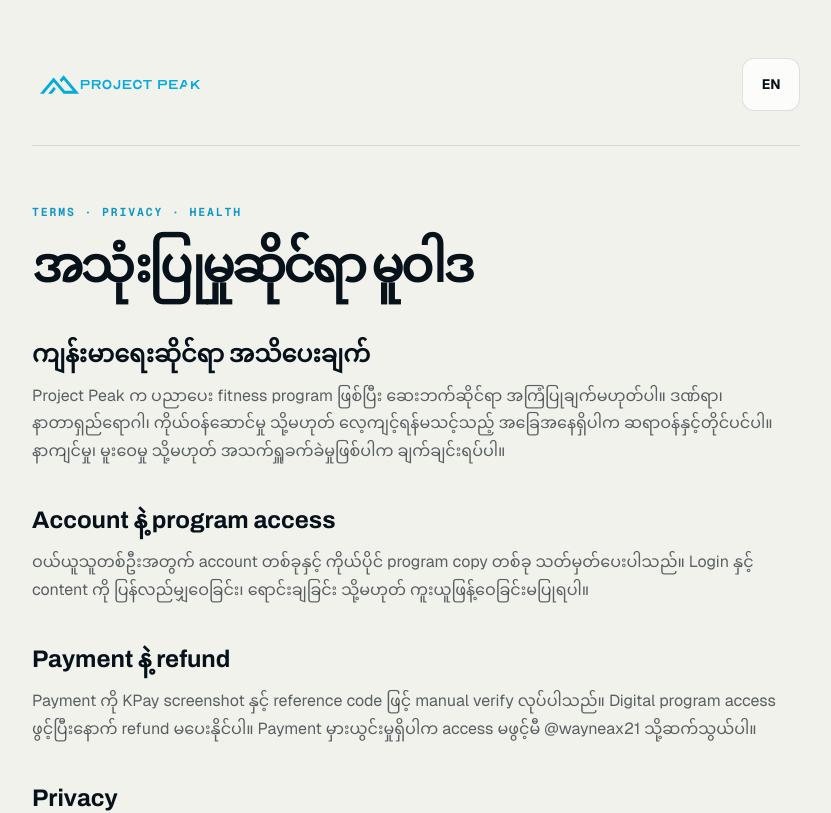
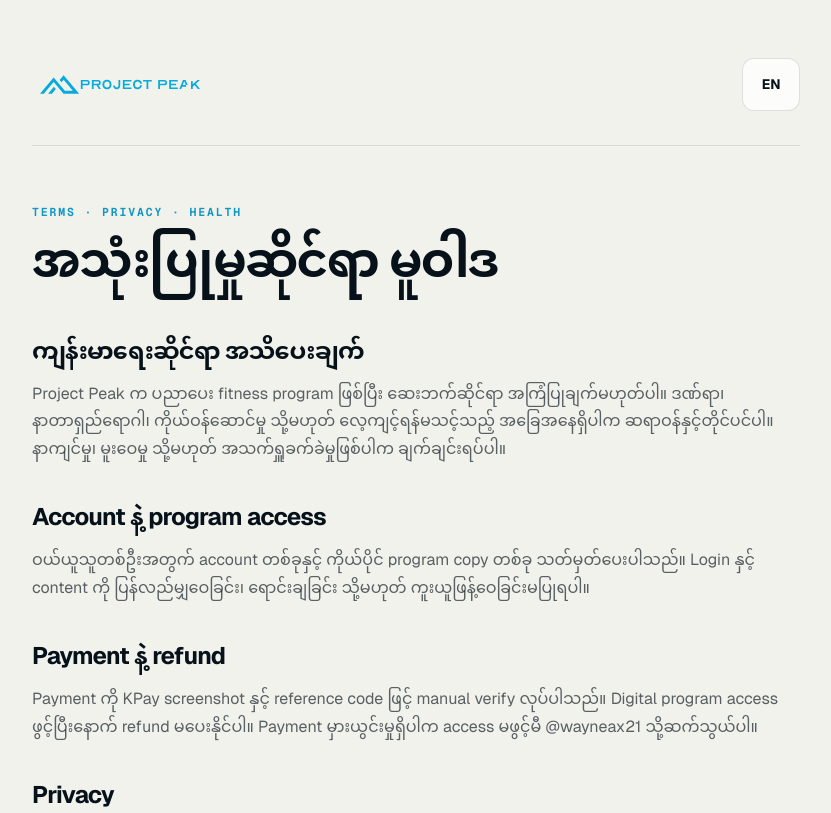
Before and after one commit to devbasestudio/project-peak, a Next.js app: page /mm/legal in a window 1280 px wide. Shown: the top 813 px of the page, without its empty margins (224-1055 px from the left). Built offline with nearby package versions, Linux system fonts and the light colour scheme; no server answers.

Commit message:
Fix Myanmar typography across production UI

```diff
--- a/src/app/globals.css
+++ b/src/app/globals.css
@@ -51,7 +51,19 @@ h1, h2, h3, h4, .font-display {
   font-family: var(--font-archivo), var(--font-geist), system-ui, sans-serif;
 }
 
-[lang="my"], .myanmar { line-height: 1.72; }
+[lang="my"], .myanmar {
+  font-family: "Myanmar Text", "Noto Sans Myanmar", "Padauk", var(--font-geist), system-ui, sans-serif;
+  line-height: 1.72;
+}
+
+[lang="my"] h1,
+[lang="my"] h2,
+[lang="my"] h3,
+[lang="my"] h4,
+[lang="my"] .font-display {
+  font-family: "Myanmar Text", "Noto Sans Myanmar", "Padauk", var(--font-geist), system-ui, sans-serif;
+  letter-spacing: -0.035em;
+}
 button, input, textarea, select { font: inherit; }
 button, a { -webkit-tap-highlight-color: transparent; }
 a { color: inherit; text-decoration: none; }
--- a/src/components/app-shell/app-shell.tsx
+++ b/src/components/app-shell/app-shell.tsx
@@ -21,7 +21,7 @@ export function AppShell({ children, locale, isAdmin, name }: { children: React.
   ];
 
   return (
-    <div className="min-h-screen bg-[#edf4f6] text-charcoal lg:grid lg:grid-cols-[236px_1fr]">
+    <div lang={locale === "mm" ? "my" : "en"} className="min-h-screen bg-[#edf4f6] text-charcoal lg:grid lg:grid-cols-[236px_1fr]">
       <aside className="fixed inset-y-0 left-0 z-40 hidden w-[236px] flex-col border-r border-white/8 bg-charcoal p-5 text-white lg:flex">
         <Link href={`/${locale}/app`} className="flex items-center gap-3 border-b border-white/8 pb-6">
           <Image src="/brand/icon-gradient.svg" alt="" width={36} height={36} />
--- a/src/components/auth/auth-card.tsx
+++ b/src/components/auth/auth-card.tsx
@@ -73,7 +73,7 @@ export function AuthCard({ locale, nextPath }: { locale: Locale; nextPath: strin
   }
 
   return (
-    <main className="grid min-h-screen bg-paper lg:grid-cols-[1fr_.86fr]">
+    <main lang={mm ? "my" : "en"} className="grid min-h-screen bg-paper lg:grid-cols-[1fr_.86fr]">
       <section className="relative hidden overflow-hidden bg-charcoal p-10 text-white lg:flex lg:flex-col lg:justify-between">
         <div className="absolute inset-0 opacity-40 [background-image:linear-gradient(rgba(255,255,255,.05)_1px,transparent_1px),linear-gradient(90deg,rgba(255,255,255,.05)_1px,transparent_1px)] [background-size:64px_64px]" />
         <Image src="/brand/logo-light.svg" alt="Project Peak" width={190} height={54} className="relative" />
--- a/src/components/landing/landing-page.tsx
+++ b/src/components/landing/landing-page.tsx
@@ -107,7 +107,7 @@ export function LandingPage({ locale }: { locale: Locale }) {
   );
 
   return (
-    <div ref={rootRef} className="noise overflow-hidden bg-paper text-charcoal">
+    <div ref={rootRef} lang={locale === "mm" ? "my" : "en"} className="noise overflow-hidden bg-paper text-charcoal">
       <header className="fixed inset-x-0 top-0 z-50 px-3 pt-3 sm:px-6 sm:pt-5">
         <nav className="glass mx-auto flex max-w-[1320px] items-center justify-between rounded-2xl px-4 py-3">
           <Link href={`/${locale}`} aria-label="Project Peak home" className="hero-mark flex items-center gap-3">
```
